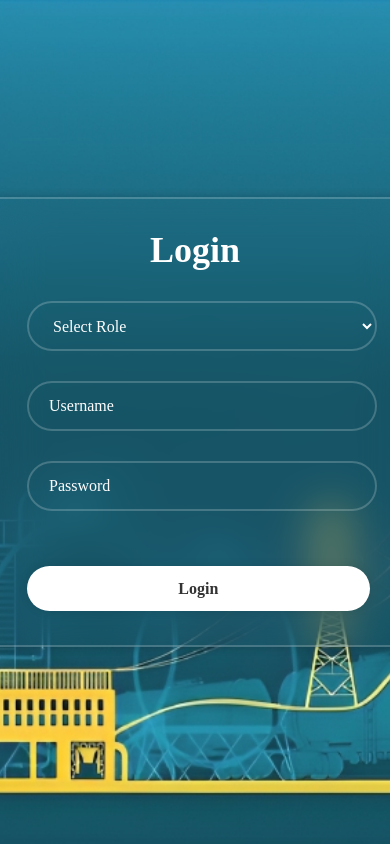
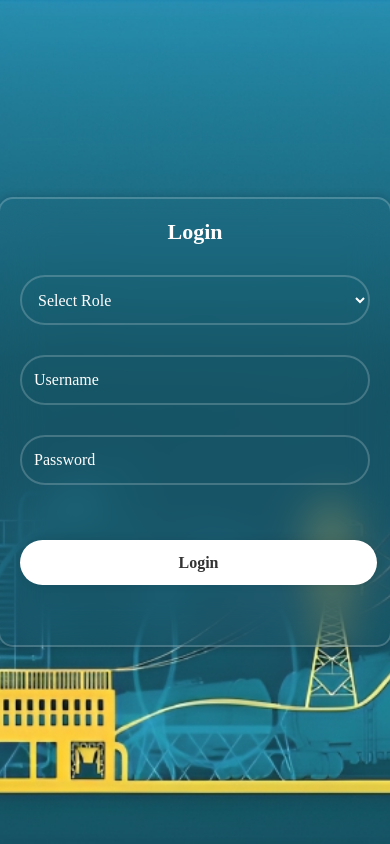
Before and after one commit to nmedussuriya/UtilitySystem, a PHP site: page /login/index.php in a window 390 px wide. Run offline with PHP 8.4, Linux system fonts and the light colour scheme.

Commit message:
Update style.css

```diff
--- a/login/style.css
+++ b/login/style.css
@@ -139,3 +139,25 @@ body{
         transform: translateY(0);
     }
 }
+
+@media (max-width:480px){
+
+    .wrapper{
+        padding:20px;
+    }
+
+    .wrapper h1{
+        font-size:22px;
+    }
+
+    .Input-box input,
+    .types select{
+        padding:12px;
+        font-size:16px;
+    }
+
+    .btn{
+        padding:12px;
+        font-size:16px;
+    }
+}
```
